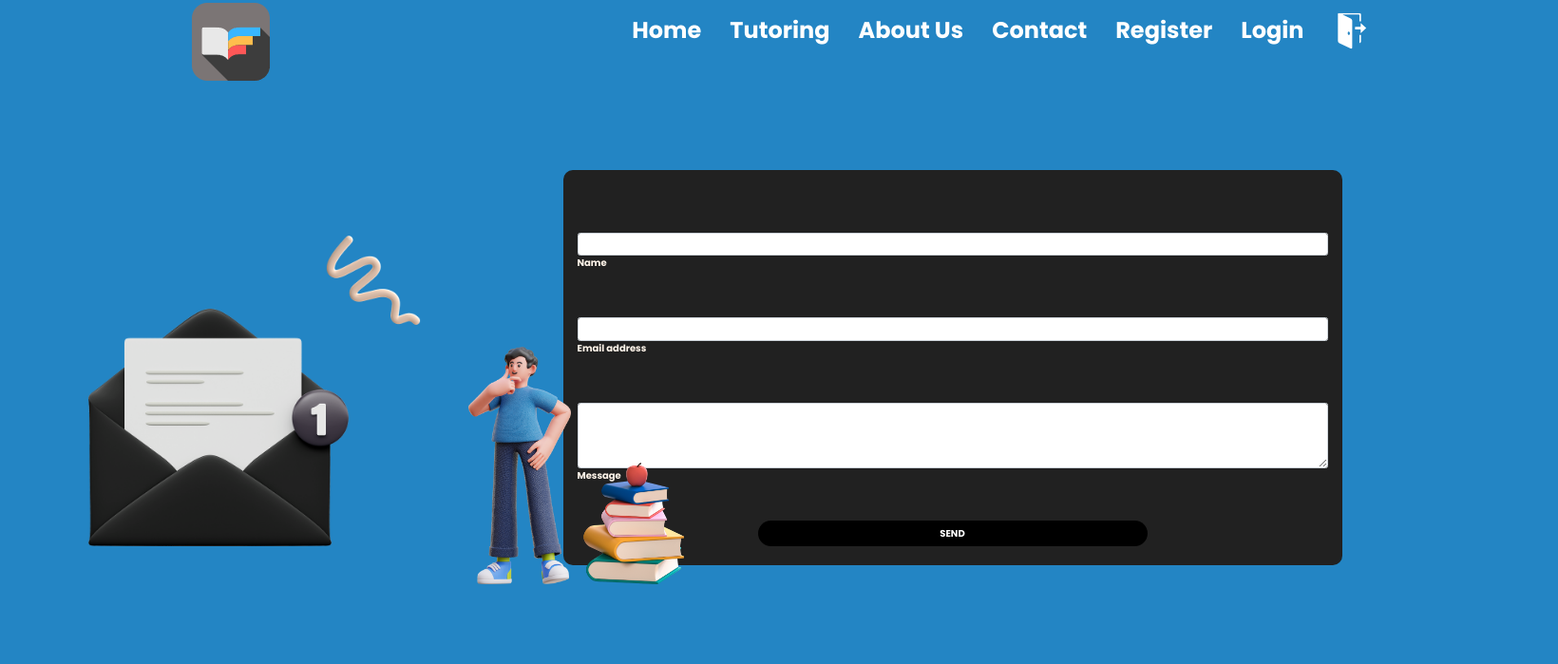
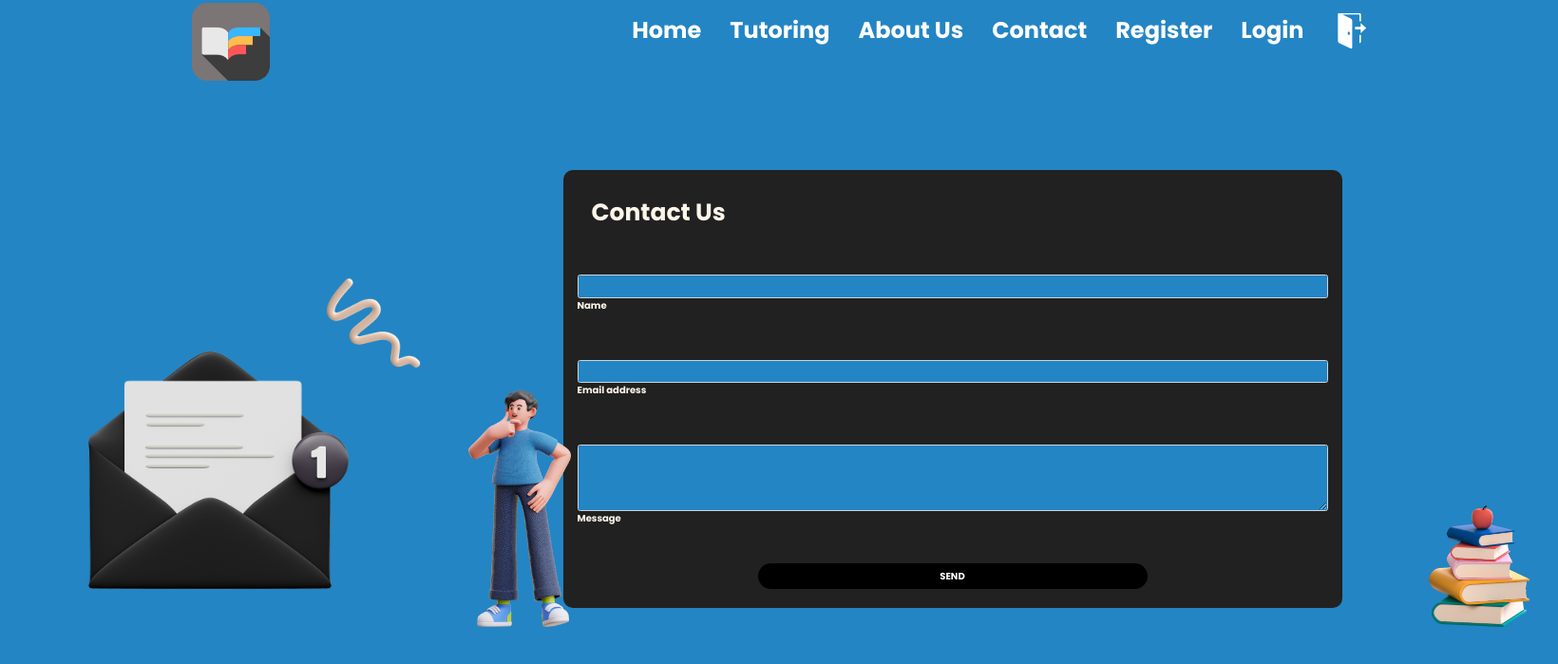
Before and after one commit to FloKuersten/Codefactory-Groupproject, a Symfony app: template templates/static/contact.html.twig in a window 1640 px wide. Shown: the part 21-720 px from the top of the page at 95% size. Run offline with Twig, Linux system fonts and the light colour scheme; the template is opened without the code that fills it, so the values that code supplies are empty; some libraries are stand-ins or nearby versions.

Commit message:
contact styling fix

```diff
--- a/public/CSS/contact.css
+++ b/public/CSS/contact.css
@@ -20,11 +20,14 @@ html {
     padding: 0;
     margin: 0;
 }
+#inputFieldBackground {
+    background-color: var(--main-bg-color);
+}
 
 #books {
     position: absolute;
     bottom: -2rem;
-    left: 1em;
+    left: 90rem;
     padding: 0;
     margin: 0;
 }
--- a/templates/static/contact.html.twig
+++ b/templates/static/contact.html.twig
@@ -21,20 +21,21 @@
     <div class="col d-flex p-0">
         <div class="row row-cols-1 flex-stretch align-items-end justify-content-center" id="contactFormContainer">
             <form class="col d-flex flex-column pb-4" id="formIMG">
+                <h1 class="p-5">Contact Us</h1>
                 <!-- Name input -->
                 <div class="form-outline mb-4 p-4">
-                    <input type="text" id="form4Example1" class="form-control" />
+                    <input type="text" class="form-control" id="inputFieldBackground"/>
                     <label class="form-label" for="form4Example1">Name</label>
                 </div>
 
                 <!-- Email input -->
                 <div class="form-outline mb-4 p-4">
-                    <input type="email" id="form4Example2" class="form-control" />
+                    <input type="email" class="form-control" id="inputFieldBackground"/>
                     <label class="form-label" for="form4Example2">Email address</label>
                 </div>
                 <!-- Message input -->
                 <div class="form-outline mb-4 p-4">
-                    <textarea class="form-control" id="form4Example3" rows="4"></textarea>
+                    <textarea class="form-control" rows="4" id="inputFieldBackground"></textarea>
                     <label class="form-label" for="form4Example3">Message</label>
                 </div>
                 <div class="container-fluid m-0 p-0 d-flex justify-content-center">
```
